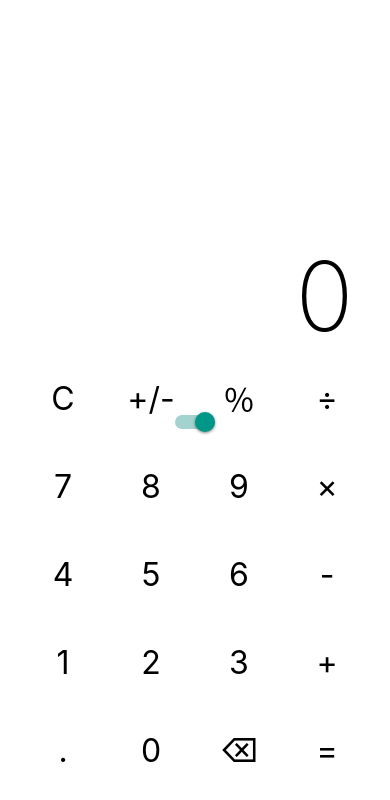
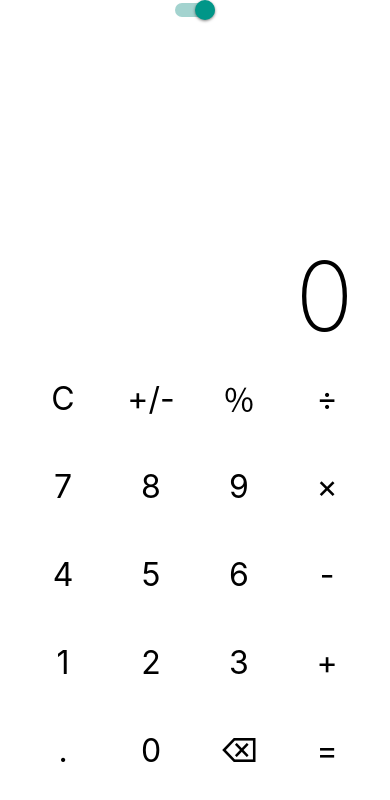
Before and after one commit to mpcgt/calculator, a React Native app: screen / in a window 390 px wide. Shown: the top 800 px of the page. Built offline with nearby package versions, Linux system fonts and the light colour scheme.

Commit message:
Update file

```diff
--- a/App.tsx
+++ b/App.tsx
@@ -1,6 +1,6 @@
 import { useState } from 'react';
 import { StatusBar } from 'expo-status-bar';
-import { StyleSheet, Text, View, Switch } from 'react-native';
+import { StyleSheet, Text, View, Switch, SafeAreaView } from 'react-native';
 import { ThemeContext } from './src/context/ThemeContext';
 import { myColors } from './src/styles/colors';
 import Button from './src/components/Button';
@@ -10,14 +10,14 @@ export default function App() {
   const [theme, setTheme] = useState('light');
   return (
     <ThemeContext.Provider value={theme}>
-    <View style={theme === 'light' ? styles.container : [styles.container, {backgroundColor: '#000'}]}>
+    <SafeAreaView style={theme === 'light' ? styles.container : [styles.container, {backgroundColor: '#000'}]}>
       <StatusBar style="auto" />
       <Switch
         value={theme === 'light'}
         onValueChange={() => setTheme(theme === 'light' ? 'dark' : 'light')}
       />
       <MyKeyboard />
-    </View>
+    </SafeAreaView>
     </ThemeContext.Provider>
   );
 }
@@ -27,6 +27,6 @@ const styles = StyleSheet.create({
     flex: 1,
     backgroundColor: myColors.light,
     alignItems: 'center',
-    justifyContent: 'center',
+    justifyContent: 'flex-start',
   },
 });
```
